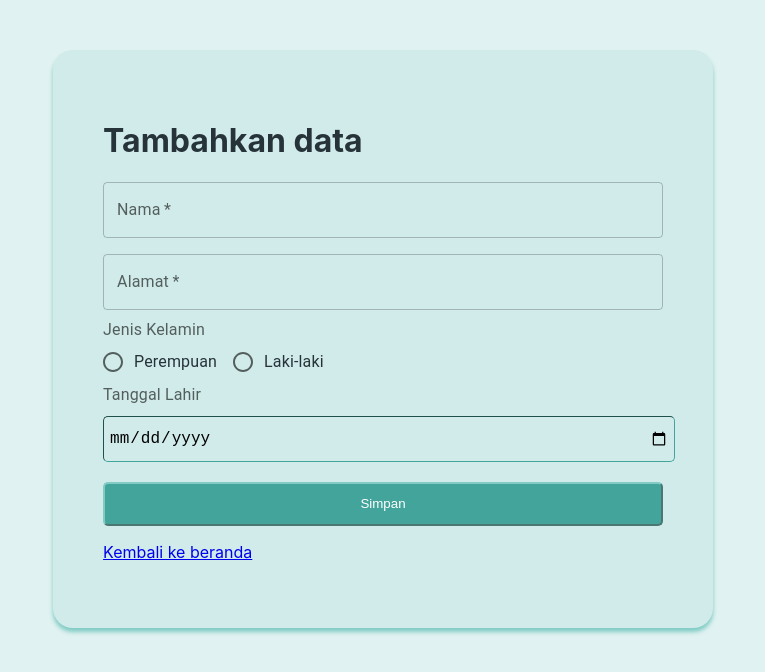
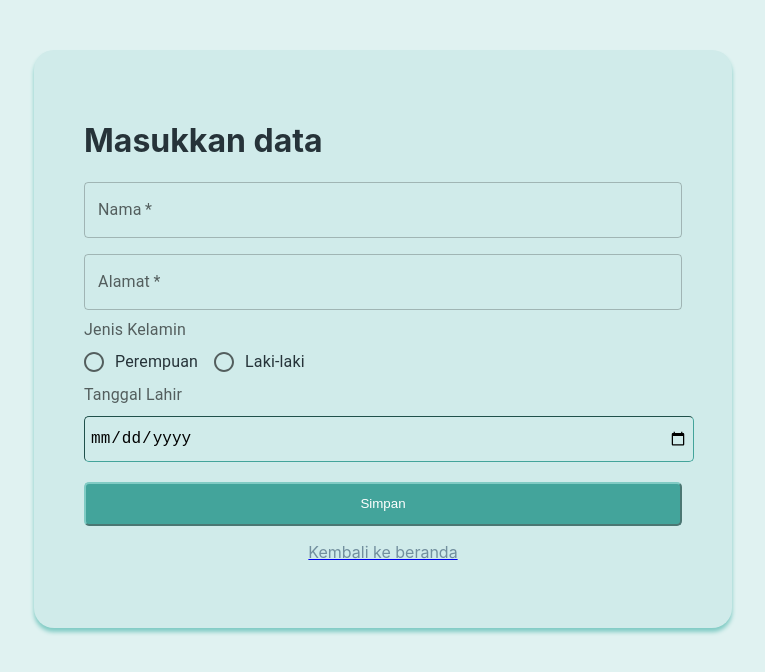
Before and after one commit to syiidahasnaa30/Tech-Test-Rosyiidah-Hasnaa, a React (Vite) app: page /user/1 in a window 1280 px wide. Shown: the top 672 px of the page, without its empty margins (257-1022 px from the left). Built offline with nearby package versions, Linux system fonts and the light colour scheme; no server answers.

Commit message:
edit user

```diff
--- a/src/App.jsx
+++ b/src/App.jsx
@@ -1,6 +1,7 @@
 import { Route, Routes } from "react-router-dom"
 import HomePage from "./page/HomePage"
 import CreateUserPage from "./page/CreateUserPage"
+import EditUserPage from "./page/EditUserPage"
 
 function App() {
   return (
@@ -9,7 +10,7 @@ function App() {
         <Routes>
           <Route path="/" element={<HomePage />} />
           <Route path="/user/add" element={<CreateUserPage />} />
-          <Route path="/user/:id" element={<CreateUserPage />} />
+          <Route path="/user/:id" element={<EditUserPage />} />
         </Routes>
 
       </main>
--- a/src/components/DetailContent.jsx
+++ b/src/components/DetailContent.jsx
@@ -30,7 +30,7 @@ const DetailContent = ({ id }) => {
                 <h2>{user.name}</h2>
                 <p><BiSolidCity /> {user.address + ", " + showFormattedDate(user.born_date)}</p>
                 <p><MdPeopleAlt /> {user.gender === "p" ? "Perempuan" : "Laki-Laki"}</p>
-                <p><CiTimer /> dibuat pada {showFormattedDateTime(user.created_at)}</p>
+                <p><CiTimer /> terakhir diubah pada {showFormattedDateTime(user.created_at)}</p>
             </div>
         </div>
     )
--- a/src/components/DetailDialog.jsx
+++ b/src/components/DetailDialog.jsx
@@ -1,23 +1,11 @@
 /* eslint-disable react/prop-types */
 import * as React from 'react';
-import { styled } from '@mui/material/styles';
 import Dialog from '@mui/material/Dialog';
-import DialogTitle from '@mui/material/DialogTitle';
 import DialogContent from '@mui/material/DialogContent';
 import IconButton from '@mui/material/IconButton';
-import Typography from '@mui/material/Typography';
 import { MdClose } from "react-icons/md";
 import DetailContent from './DetailContent';
-import { Avatar } from '@mui/material';
 
-const BootstrapDialog = styled(Dialog)(({ theme }) => ({
-    '& .MuiDialogContent-root': {
-        padding: theme.spacing(2),
-    },
-    '& .MuiDialogActions-root': {
-        padding: theme.spacing(1),
-    },
-}));
 
 const DetailDialog = ({ open, handleClose, id }) => {
     return (
--- a/src/components/FormInputUser.jsx
+++ b/src/components/FormInputUser.jsx
@@ -2,46 +2,62 @@
 import { FormControlLabel, FormLabel, Radio, RadioGroup, TextField } from "@mui/material";
 import useInput from "../hooks/useInput";
 import validateInput from "../utils/validate-input";
-import { Link } from "react-router-dom";
+import { Link, useParams } from "react-router-dom";
+import { useEffect, useState } from "react";
+import { getUser } from "../utils/user-api";
 
-const FormInputUser = ({ addNewUser }) => {
-    const [name, onNameChange] = useInput("");
-    const [addres, onAddressChange] = useInput("");
-    const [gender, ongenderChange] = useInput("");
-    const [born_date, onBornDateChange] = useInput("");
-
+const FormInputUser = ({ submitForm }) => {
+    const { id } = useParams();
+    const [defaultInput, setDefaultInput] = useState({});
+    const [name, onNameChange] = useInput(defaultInput.name);
+    const [address, onAddressChange] = useInput(defaultInput.address);
+    const [gender, ongenderChange] = useInput(defaultInput.gender);
+    const [born_date, onBornDateChange] = useInput(defaultInput.born_date);
 
     const handleSubmit = async (event) => {
         event.preventDefault();
         const valid = validateInput({ name, gender });
         if (valid) {
-            alert(valid)
+            alert(valid);
         } else {
-            addNewUser({ name, address: addres, gender, born_date })
+            submitForm({ name, address, gender, born_date });
         }
 
     };
+    const getExistingUser = async () => {
+        if (id) {
+            const response = await getUser(id);
+            if (response.message) {
+                setDefaultInput(response.data);
+                return response.data
+            } else {
+                console.log("error");
+                return ""
+            }
+        }
+        return ""
+    }
+    useEffect(() => {
+        getExistingUser()
+    }, [defaultInput])
 
     return (
         <form className="form-input" onSubmit={handleSubmit}>
-            <h1>Tambahkan data</h1>
+            <h1>Masukkan data</h1>
             <TextField
                 required
-                id="outlined-required"
+                placeholder={defaultInput.name ? defaultInput.name : "Masukkan nama minimal 8 karakter"}
                 label="Nama"
-                placeholder="Masukkan nama minimal 8 karakter"
                 fullWidth={true}
                 value={name}
                 onChange={onNameChange} />
             <TextField
+                placeholder={defaultInput.address ? defaultInput.address : "Masukkan alamatmu"}
                 required
-                id="outlined-multiline-flexible"
                 label="Alamat"
-                multiline
                 margin="normal"
-                maxRows={4}
                 fullWidth={true}
-                value={addres}
+                value={address}
                 onChange={onAddressChange} />
             <FormLabel>Jenis Kelamin</FormLabel>
             <RadioGroup
@@ -50,16 +66,20 @@ const FormInputUser = ({ addNewUser }) => {
                 row
                 aria-labelledby="demo-row-radio-buttons-group-label"
                 name="row-radio-buttons-group"
-                defaultValue={gender}
 
             >
-                <FormControlLabel value="p" control={<Radio onClick={ongenderChange} />} label="Perempuan" />
-                <FormControlLabel value="l" control={<Radio onClick={ongenderChange} />} label="Laki-laki" />
+                <FormControlLabel value="p" control={<Radio onClick={ongenderChange} checked={gender === "p" ? true : false} />} label="Perempuan" />
+                <FormControlLabel value="l" control={<Radio onClick={ongenderChange} checked={gender === "l" ? true : false} />} label="Laki-laki" />
             </RadioGroup>
             <FormLabel>Tanggal Lahir</FormLabel>
-            <input required className="form-input__date" type="date" value={born_date} onChange={onBornDateChange} />
+            <input required
+                className="form-input__date"
+                type="date"
+                value={born_date}
+                onChange={onBornDateChange}
+            />
             <button type="submit">Simpan</button>
-            <p><Link to="/">Kembali ke beranda</Link></p>
+            <Link to="/"><p>Kembali ke beranda</p></Link>
 
         </form>
     );
--- a/src/components/TableUser.jsx
+++ b/src/components/TableUser.jsx
@@ -8,7 +8,7 @@ import TableHead from '@mui/material/TableHead';
 import TableRow from '@mui/material/TableRow';
 import Paper from '@mui/material/Paper';
 
-import { showFormattedDate, showFormattedDateTime, showFormattedTime } from '../utils/fromat-date';
+import { showFormattedDate, showFormattedDateTime } from '../utils/fromat-date';
 import ButtonAction from './ButtonAction';
 
 const TableUser = ({ users }) => {
--- a/src/hooks/useInput.js
+++ b/src/hooks/useInput.js
@@ -1,7 +1,7 @@
 import { useState } from "react"
 
-const useInput=()=>{
-    const [value, setValue] = useState("")
+function useInput(defaultValue=""){
+    const [value, setValue] = useState(defaultValue)
 
     const onValueChangeHandler = (event) => {
         setValue(event.target.value);
--- a/src/hooks/useOpen.js
+++ b/src/hooks/useOpen.js
@@ -1,7 +1,7 @@
 import { useState } from "react"
 
-const useOpen =()=>{
-    const [open, setOpen] = useState(false)
+const useOpen =(defaultValue=false)=>{
+    const [open, setOpen] = useState(defaultValue)
     const onOpenChange =()=>{
         setOpen((prevOpen)=>!prevOpen)
     }
--- a/src/page/CreateUserPage.jsx
+++ b/src/page/CreateUserPage.jsx
@@ -15,7 +15,7 @@ const CreateUserPage = () => {
     }
     return (
         <div className="page-input-user">
-            <FormInputUser addNewUser={addNewUser} />
+            <FormInputUser submitForm={addNewUser} />
         </div>
     )
 }
--- /dev/null
+++ b/src/page/EditUserPage.jsx
@@ -0,0 +1,26 @@
+import { useNavigate, useParams } from "react-router-dom"
+import FormInputUser from "../components/FormInputUser"
+import { updateUser } from "../utils/user-api"
+
+const EditUserPage = () => {
+    const { id } = useParams()
+    const navigate = useNavigate()
+
+    console.log(id)
+    const editUser = async ({ name, gender, address, born_date }) => {
+        const response = await updateUser({ id, name, gender, address, born_date })
+        if (response.message === "success") {
+            alert("sukses")
+            navigate("/")
+        } else {
+            console.log(response.detail)
+            alert(response.detail)
+        }
+    }
+    return (
+        <div className="page-edit-user">
+            <FormInputUser submitForm={editUser} />
+        </div>
+    )
+}
+export default EditUserPage
--- a/src/styles/main.css
+++ b/src/styles/main.css
@@ -37,7 +37,7 @@ button{
 }
 
 .table-user button:hover {
-    background-color: var(--accent-100);
+    background-color: var(--bg-100);
 }
 
 .table-user .btn-delete {
@@ -77,7 +77,7 @@ button{
 }
 
 /** create user page*/
-.page-input-user{
+.page-input-user, .page-edit-user{
     display: flex;
     flex-direction: column;
     align-items: center;
@@ -115,6 +115,11 @@ button{
     margin-top: 20px;
 }
 
+.form-input p{
+    text-align: center;
+    color: var(--text-200);
+
+}
 /* detail component */
 .detail-content{
     display: flex;
--- a/src/utils/user-api.js
+++ b/src/utils/user-api.js
@@ -8,7 +8,6 @@ const getAllUser = async () => {
         },
     });
     const datajson = await data.json()
-    console.log(datajson.data)
     return datajson.data
 }
 const addUser = async ({ name, address, gender, born_date }) => {
@@ -51,4 +50,17 @@ const getUser = async (id) => {
     const responseJson = await response.json();
     return responseJson
 }
-export { getAllUser, addUser, deleteUser, getUser }
+const updateUser = async ({id, name, address, gender, born_date}) =>{
+    const response = await fetch(`${BASE_URL}/user/${id}`, {
+        method: 'PUT',
+        headers: {
+            'accept': 'application/json',
+            'Authorization': `Bearer ${TOKEN}`,
+            'Content-Type': 'application/json'
+    },
+    body: JSON.stringify({name, address, gender, born_date})
+    });
+    const responseJson = await response.json()
+    return responseJson
+}
+export { getAllUser, addUser, deleteUser, getUser, updateUser }
```
